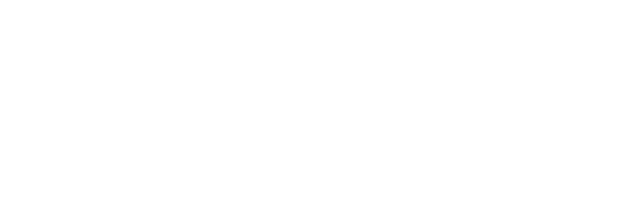
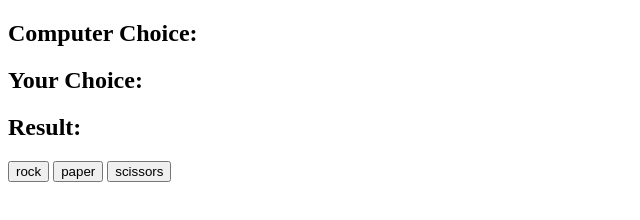
Before and after one commit to MartinR2345/Project-04, a plain HTML site: page index.html in a window 1280 px wide. Shown: the whole page, without its empty margins (0-640 px from the left). Drawn offline with Linux system fonts and the light colour scheme.

Commit message:
I updated my comments and added some elements to my body section in the HTML file as well.

```diff
--- a/index.html
+++ b/index.html
@@ -9,6 +9,21 @@
     <link rel="stylesheet" href="style.css">
 </head>
 <body>
+    <!-- Use an <h2> tag that holds a <span> tag inside it and give that <span> tag an id name of "computer-choice". The id given to my <span> tag will identify this element and make it easy to grab from the CSS or JavaScript file  -->
+    <h2>Computer Choice: <span id="computer-choice"></span></h2>
+
+    <!-- Use an <h2> tag that holds a <span> tag inside it and give that <span> tag an id name of "user-choice". The id given to my <span> tag will identify this element and make it easy to grab from the CSS or JavaScript file -->
+    <h2>Your Choice: <span id="user-choice"></span></h2>
+
+    <!-- Use an <h2> tag that holds a <span> tag inside it and give that <span> tag an id name of "result". The id given to my <span> tag will identify this element and make it easy to grab from the CSS or JavaScript file -->
+    <h2>Result: <span id="result"></span></h2>
+
+    <!-- Create three buttons - (one button with the id name of "rock", one button with the id name of "paper", one button with the id name of "scissors") -->
+    <!-- Inside these buttons make sure to give each button a text that represents there id name  -->
+    <button id="rock">rock</button>
+    <button id="paper">paper</button>
+    <button id="scissors">scissors</button>
+
 
 
     <!-- link JavaScript file -->
```
